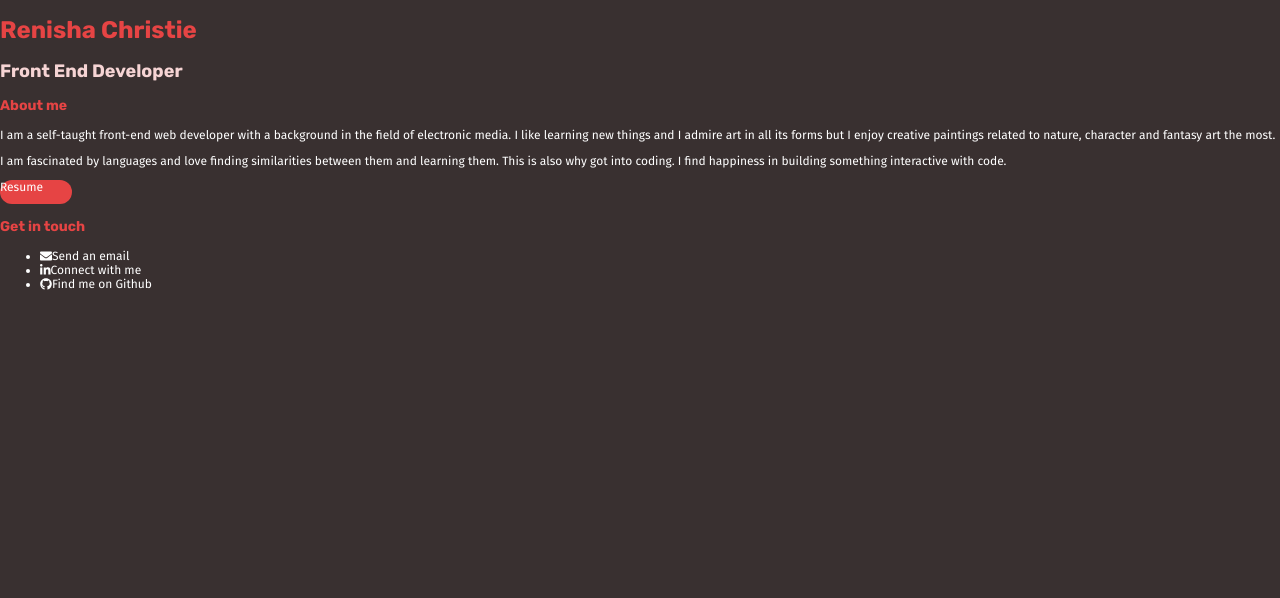
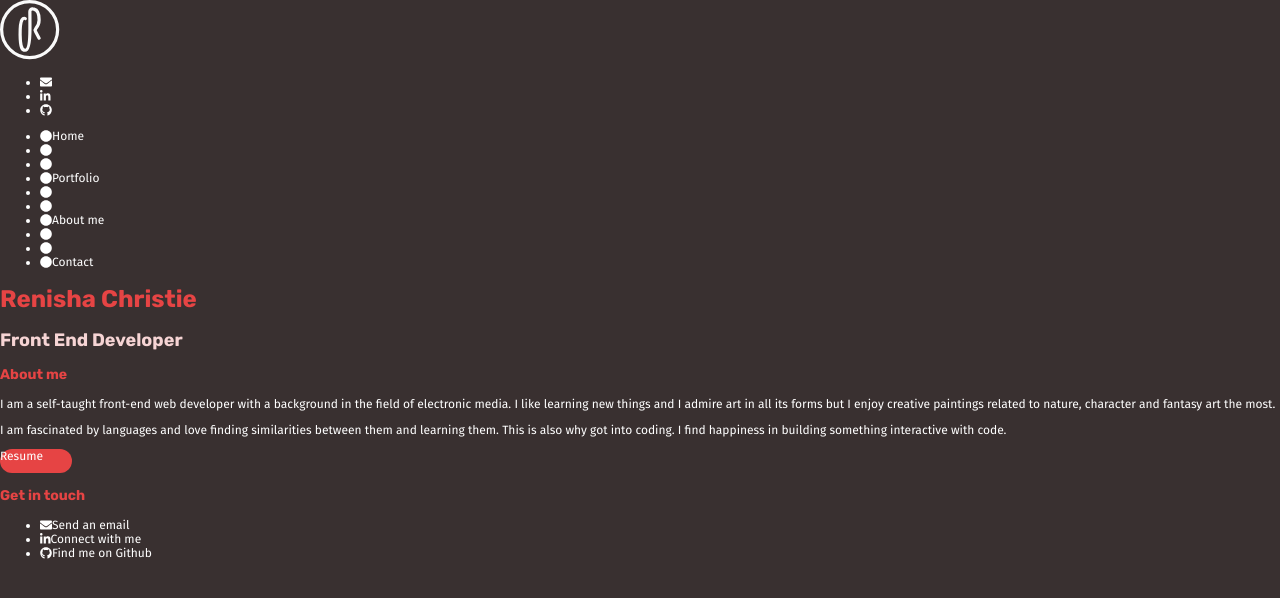
Before and after one commit to crisner/my-portfolio, a React (Create React App) app: page / in a window 1280 px wide. Shown: the top 598 px of the page. Built offline with nearby package versions, Linux system fonts and the light colour scheme.

Commit message:
Import navigation component

```diff
--- a/src/containers/App.js
+++ b/src/containers/App.js
@@ -2,12 +2,14 @@ import React, { Component } from 'react';
 import Home from '../components/Home';
 import About from '../components/About';
 import Contact from '../components/Contact';
+import Navigation from '../components/Navigation';
 import './App.css';
 
 class App extends Component {
   render() {
     return (
       <div className="App">
+        <Navigation />
         <Home />
         <About />
         <Contact />
```
